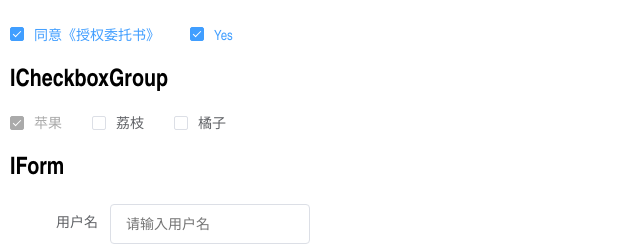
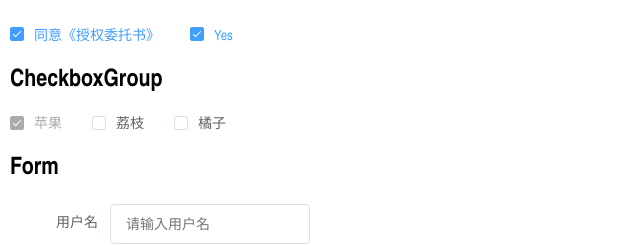
Before and after one commit to YaliixxG/indge-ui, a Vue app: page / in a window 1280 px wide. Shown: the part 1076-1321 px from the top of the page, without its empty margins (0-640 px from the left). Built offline with nearby package versions, Linux system fonts and the light colour scheme.

Commit message:
perf: 将组件名统一

```diff
--- a/src/App.vue
+++ b/src/App.vue
@@ -159,13 +159,13 @@
         <h1>Checkbox</h1>
         <i-checkbox v-model="agreen">同意《授权委托书》</i-checkbox>
         <i-checkbox v-model="agreen" label="Yes"></i-checkbox>
-        <h1>ICheckboxGroup</h1>
+        <h1>CheckboxGroup</h1>
         <i-checkbox-group v-model="fruits">
             <i-checkbox label="苹果" disabled></i-checkbox>
             <i-checkbox label="荔枝"></i-checkbox>
             <i-checkbox label="橘子"></i-checkbox>
         </i-checkbox-group>
-        <h1>IForm</h1>
+        <h1>Form</h1>
         <i-form :model="model" label-width="200px">
             <i-form-item label="用户名">
                 <i-input
```
